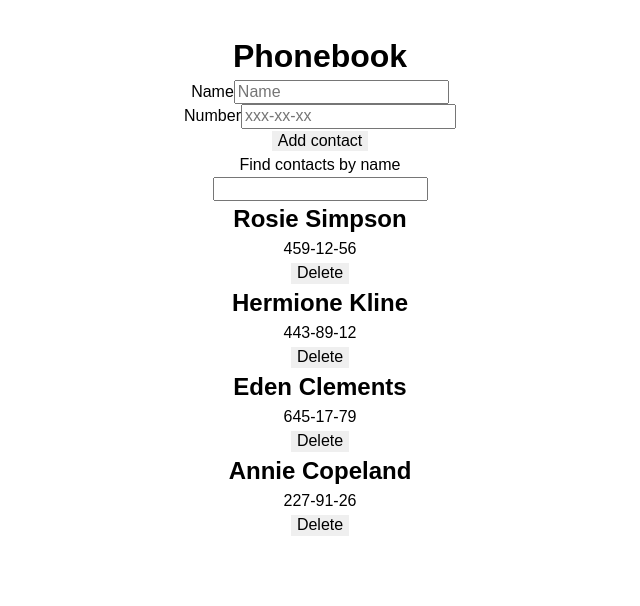
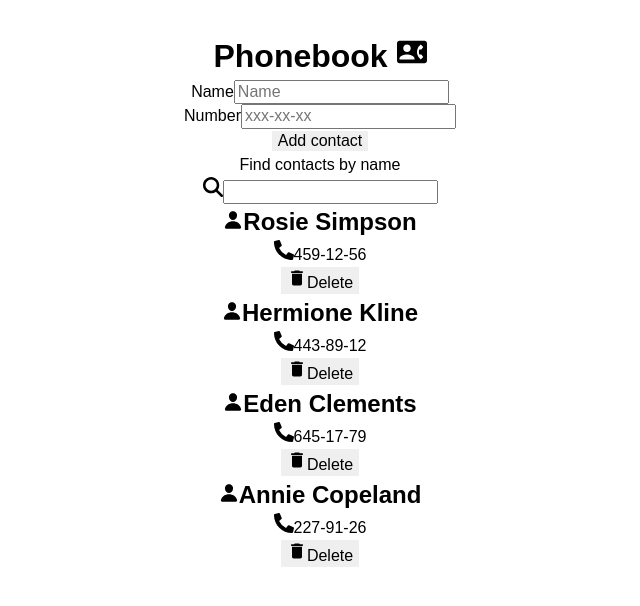
Before and after one commit to marina-sevostian/goit-react-hw-03, a React (Vite) app: page / in a window 1280 px wide. Shown: the top 606 px of the page, without its empty margins (320-960 px from the left). Built offline with nearby package versions, Linux system fonts and the light colour scheme.

Commit message:
add icons

```diff
--- a/src/App.jsx
+++ b/src/App.jsx
@@ -3,6 +3,7 @@ import './App.css';
 import ContactForm from './components/ContactForm/ContactForm';
 import ContactList from './components/ContactList/ContactList';
 import SearchBox from './components/SearchBox/SearchBox';
+import { MdContactPhone } from 'react-icons/md';
 
 function App() {
   const contactData = [
@@ -41,7 +42,9 @@ function App() {
   return (
     <>
       <div>
-        <h1>Phonebook</h1>
+        <h1>
+          Phonebook <MdContactPhone size="30" />
+        </h1>
         <ContactForm onAdd={addContact} />
         <SearchBox value={searchBox} onFilter={setSearchBox} />
         <ContactList
--- a/src/components/Contact/Contact.jsx
+++ b/src/components/Contact/Contact.jsx
@@ -1,13 +1,23 @@
 import s from './Contact.module.css';
+import { FaPhoneAlt } from 'react-icons/fa';
+import { IoPerson } from 'react-icons/io5';
+import { MdDelete } from 'react-icons/md';
 
 const Contact = ({ data: { id, name, number }, onDelete }) => {
   return (
     <div className={s.contactContainer}>
       <div className={s.contactData}>
-        <h2 className={s.contactName}>{name}</h2>
-        <p className={s.contactPhone}>{number}</p>
+        <h2 className={s.contactName}>
+          <IoPerson size="20" />
+          {name}
+        </h2>
+        <p className={s.contactPhone}>
+          <FaPhoneAlt size="20" />
+          {number}
+        </p>
       </div>
       <button className={s.contactBtnDelete} onClick={() => onDelete(id)}>
+        <MdDelete size="20" />
         Delete
       </button>
     </div>
--- a/src/components/SearchBox/SearchBox.jsx
+++ b/src/components/SearchBox/SearchBox.jsx
@@ -1,9 +1,11 @@
 import s from './SearchBox.module.css';
+import { FaMagnifyingGlass } from 'react-icons/fa6';
 
 const SearchBox = ({ value, onFilter }) => {
   return (
     <div className={s.container}>
       <p className={s.text}>Find contacts by name</p>
+      <FaMagnifyingGlass className={s.icon} size="20" />
       <input
         className={s.input}
         type="text"
```
